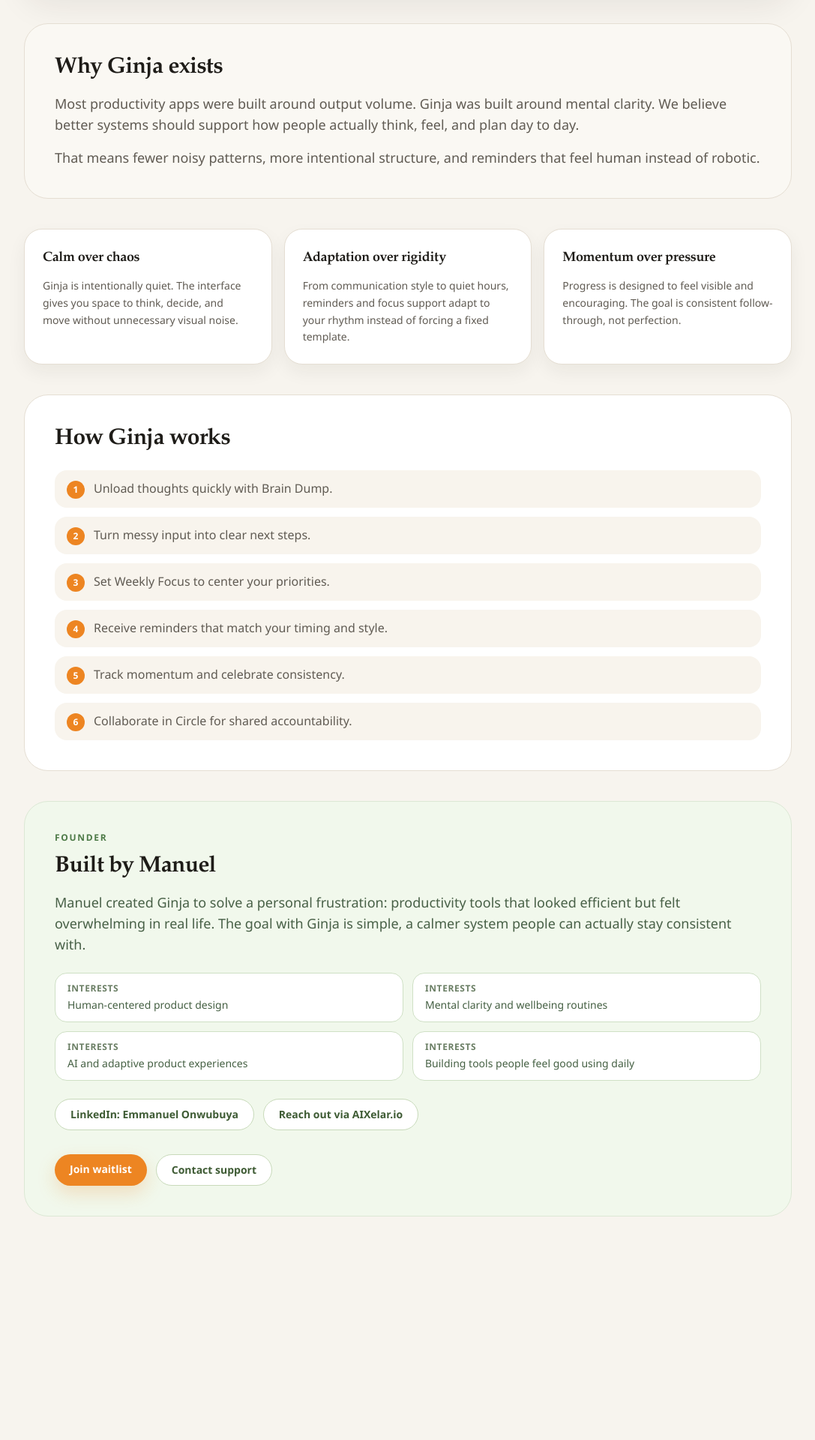
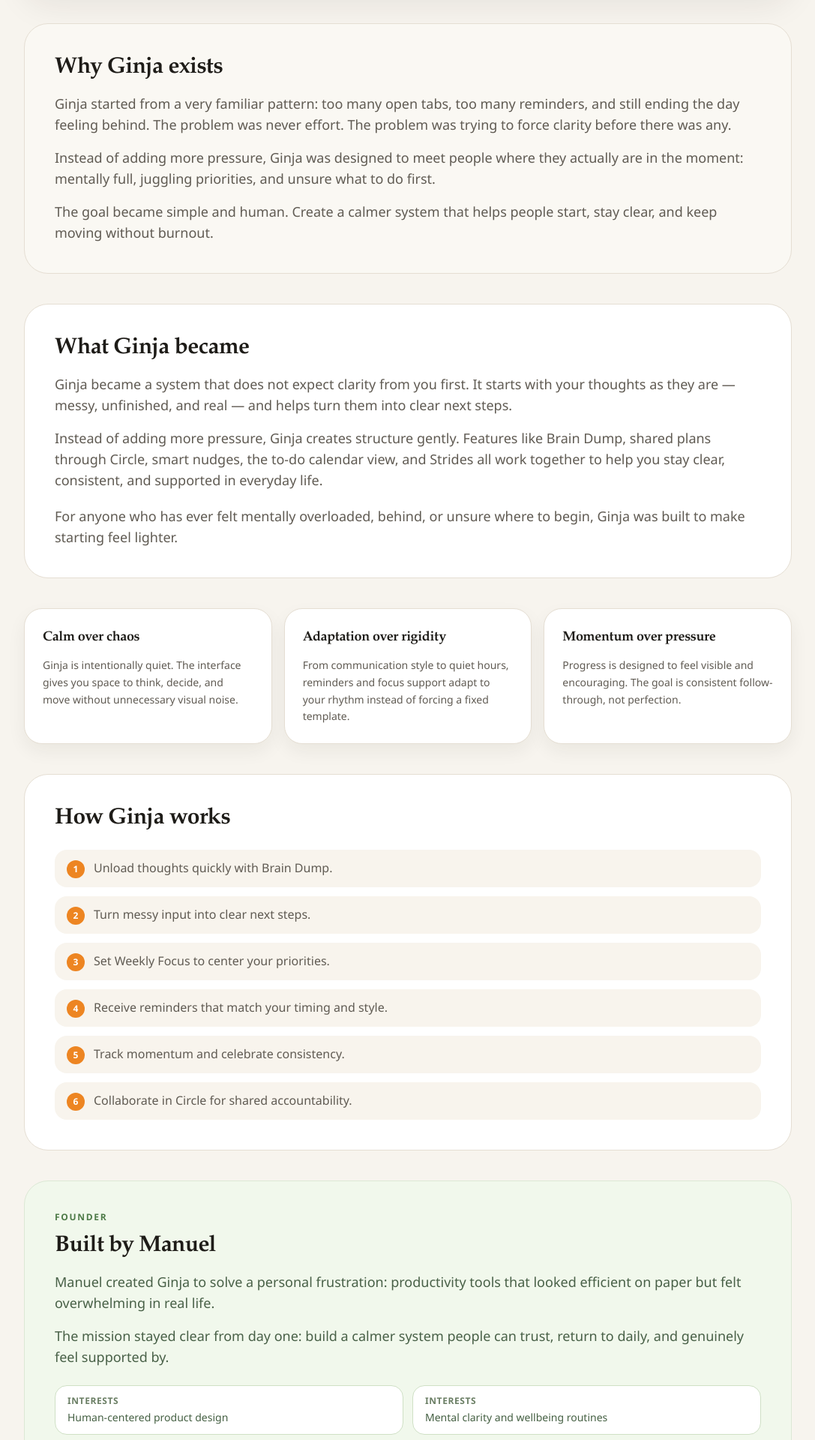
Before and after one commit to emyrael/Ginja_App, a Next.js app in the folder frontend/: page /about in a window 1280 px wide. Shown: the part 620-2540 px from the top of the page at 75% size, without its empty margins (96-1183 px from the left). Before the commit the page ends 2322 px from the top, so only its background shows below. Built offline with nearby package versions, Linux system fonts and the light colour scheme.

Commit message:
modified version

```diff
--- a/frontend/component/landing/HeroSection.jsx
+++ b/frontend/component/landing/HeroSection.jsx
@@ -29,6 +29,9 @@
           <p className="mt-6 max-w-xl text-pretty text-lg leading-relaxed text-[var(--text-secondary)] sm:text-xl">
             Unload your thoughts. Ginja learns about you and personalises your experience, then turns mental overload into clear
             next actions you can actually follow through on.
+          </p>
+          <p className="mt-4 max-w-xl text-base leading-relaxed text-[var(--text-muted)] sm:text-lg">
+            Built from real moments of overwhelm, Ginja helps you turn scattered thoughts into clear action.
           </p>
           <p className="mt-4 inline-flex items-center gap-2 text-sm font-medium text-[var(--text-muted)] sm:text-base">
             <span className="h-2 w-2 rounded-full bg-[#87B66A]" />
@@ -62,6 +65,9 @@
               See how it works
             </button>
           </div>
+          <Link href="/about" className="mt-4 inline-flex text-sm font-medium text-[var(--text-muted)] transition-colors duration-200 hover:text-[var(--text-primary)]">
+            Why Ginja exists
+          </Link>
         </div>
 
         <div className="relative flex justify-center lg:justify-end">
--- a/frontend/component/landing/NavigationTabs.jsx
+++ b/frontend/component/landing/NavigationTabs.jsx
@@ -7,10 +7,9 @@
 const FEEDBACK_FORM_URL = 'https://docs.google.com/forms/d/1jTV1wg9RGzJ08H9UE0e_fSkbmdwC573FHgjST0WHiR4/edit';
 
 const navItems = [
-  { href: '#why-ginja', label: 'Why Ginja' },
   { href: '#features', label: 'Features' },
-  { href: '#circle', label: 'Circle' },
   { href: '#testimonials', label: 'Testimonials' },
+  { href: '/about', label: 'About' },
   { href: FEEDBACK_FORM_URL, label: 'Feedback', external: true, trackSource: 'header_nav' },
 ];
 
--- a/frontend/pages/_app.js
+++ b/frontend/pages/_app.js
@@ -1,23 +1,21 @@
 import { useEffect } from 'react';
 import Script from 'next/script';
-import { useRouter } from 'next/router';
+import Router from 'next/router';
 import { Analytics } from '@vercel/analytics/next';
 import '../styles/globals.css';
 import { GA_MEASUREMENT_ID, pageview } from '../lib/analytics';
 
 export default function App({ Component, pageProps }) {
-  const router = useRouter();
-
   useEffect(() => {
     const handleRouteChange = (url) => {
       pageview(url);
     };
 
-    router.events.on('routeChangeComplete', handleRouteChange);
+    Router.events.on('routeChangeComplete', handleRouteChange);
     return () => {
-      router.events.off('routeChangeComplete', handleRouteChange);
+      Router.events.off('routeChangeComplete', handleRouteChange);
     };
-  }, [router.events]);
+  }, []);
 
   return (
     <>
--- a/frontend/pages/about.js
+++ b/frontend/pages/about.js
@@ -76,11 +76,35 @@
           <div className="mx-auto max-w-5xl rounded-[2rem] border border-[var(--border-color)] bg-[var(--surface-soft)] px-6 py-10 sm:px-10">
             <h2 className="text-2xl font-semibold sm:text-3xl">Why Ginja exists</h2>
             <p className="mt-4 text-base leading-relaxed text-[var(--text-secondary)] sm:text-lg">
-              Most productivity apps were built around output volume. Ginja was built around mental clarity. We believe better
-              systems should support how people actually think, feel, and plan day to day.
+              Ginja started from a very familiar pattern: too many open tabs, too many reminders, and still ending the day
+              feeling behind. The problem was never effort. The problem was trying to force clarity before there was any.
             </p>
             <p className="mt-4 text-base leading-relaxed text-[var(--text-secondary)] sm:text-lg">
-              That means fewer noisy patterns, more intentional structure, and reminders that feel human instead of robotic.
+              Instead of adding more pressure, Ginja was designed to meet people where they actually are in the moment:
+              mentally full, juggling priorities, and unsure what to do first.
+            </p>
+            <p className="mt-4 text-base leading-relaxed text-[var(--text-secondary)] sm:text-lg">
+              The goal became simple and human. Create a calmer system that helps people start, stay clear, and keep moving
+              without burnout.
+            </p>
+          </div>
+        </section>
+
+        <section className="px-4 pb-10 sm:px-6">
+          <div className="mx-auto max-w-5xl rounded-[2rem] border border-[var(--border-color)] bg-[var(--surface-primary)] px-6 py-10 sm:px-10">
+            <h2 className="text-2xl font-semibold sm:text-3xl">What Ginja became</h2>
+            <p className="mt-4 text-base leading-relaxed text-[var(--text-secondary)] sm:text-lg">
+              Ginja became a system that does not expect clarity from you first. It starts with your thoughts as they are
+              — messy, unfinished, and real — and helps turn them into clear next steps.
+            </p>
+            <p className="mt-4 text-base leading-relaxed text-[var(--text-secondary)] sm:text-lg">
+              Instead of adding more pressure, Ginja creates structure gently. Features like Brain Dump, shared plans through
+              Circle, smart nudges, the to-do calendar view, and Strides all work together to help you stay clear, consistent,
+              and supported in everyday life.
+            </p>
+            <p className="mt-5 text-base leading-relaxed text-[var(--text-secondary)] sm:text-lg">
+              For anyone who has ever felt mentally overloaded, behind, or unsure where to begin, Ginja was built to make
+              starting feel lighter.
             </p>
           </div>
         </section>
@@ -117,8 +141,12 @@
             <p className="text-xs font-semibold uppercase tracking-[0.14em] text-[#4D7A47] dark:text-[#BBD89F]">Founder</p>
             <h2 className="mt-3 text-2xl font-semibold sm:text-3xl">Built by Manuel</h2>
             <p className="mt-4 text-base leading-relaxed text-[#486047] dark:text-[#D0E3C1] sm:text-lg">
-              Manuel created Ginja to solve a personal frustration: productivity tools that looked efficient but felt
-              overwhelming in real life. The goal with Ginja is simple, a calmer system people can actually stay consistent with.
+              Manuel created Ginja to solve a personal frustration: productivity tools that looked efficient on paper but felt
+              overwhelming in real life.
+            </p>
+            <p className="mt-4 text-base leading-relaxed text-[#486047] dark:text-[#D0E3C1] sm:text-lg">
+              The mission stayed clear from day one: build a calmer system people can trust, return to daily, and genuinely feel
+              supported by.
             </p>
 
             <div className="mt-6 grid gap-3 sm:grid-cols-2">
@@ -161,12 +189,6 @@
 
             <div className="mt-8 flex flex-wrap gap-3">
               <Link
-                href="/#waitlist"
-                className="rounded-full bg-[#ED8522] px-5 py-2.5 text-sm font-semibold text-white shadow-[0_10px_24px_rgba(237,133,34,0.22)]"
-              >
-                Join waitlist
-              </Link>
-              <Link
                 href="/support"
                 className="rounded-full border border-[#C8DABA] bg-[var(--surface-primary)] px-5 py-2.5 text-sm font-semibold text-[#3E5B34] dark:border-[#4C6040] dark:bg-[#36492B] dark:text-[#E1F0D6]"
               >
@@ -175,6 +197,24 @@
             </div>
           </div>
         </section>
+
+        <section className="px-4 pb-16 sm:px-6 sm:pb-20">
+          <div className="mx-auto max-w-5xl rounded-[2rem] border border-[var(--border-color)] bg-[var(--surface-primary)] px-6 py-10 text-center shadow-[0_14px_36px_rgba(30,26,20,0.08)] sm:px-10">
+            <h2 className="text-2xl font-semibold sm:text-3xl">Ready to try Ginja?</h2>
+            <p className="mt-3 text-base leading-relaxed text-[var(--text-secondary)] sm:text-lg">
+              See how Ginja helps turn mental overload into clear, actionable steps.
+            </p>
+            <div className="mt-6">
+              <Link
+                href="/download"
+                className="inline-flex rounded-full bg-[#ED8522] px-6 py-3 text-base font-semibold text-white shadow-[0_14px_34px_rgba(237,133,34,0.24)] transition-colors duration-200 hover:bg-[#C94B16]"
+              >
+                Download Ginja
+              </Link>
+            </div>
+            <p className="mt-3 text-sm font-medium text-[var(--text-muted)]">Free to start</p>
+          </div>
+        </section>
       </main>
     </>
   );
```
